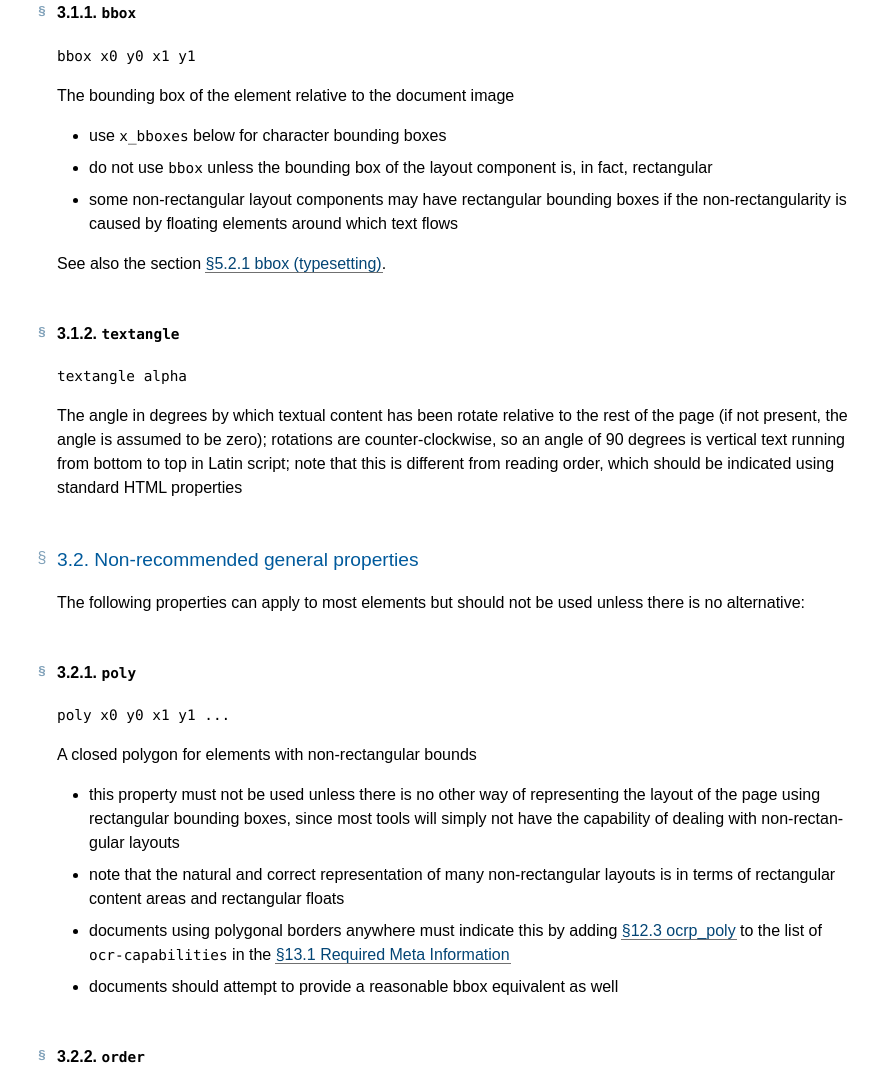
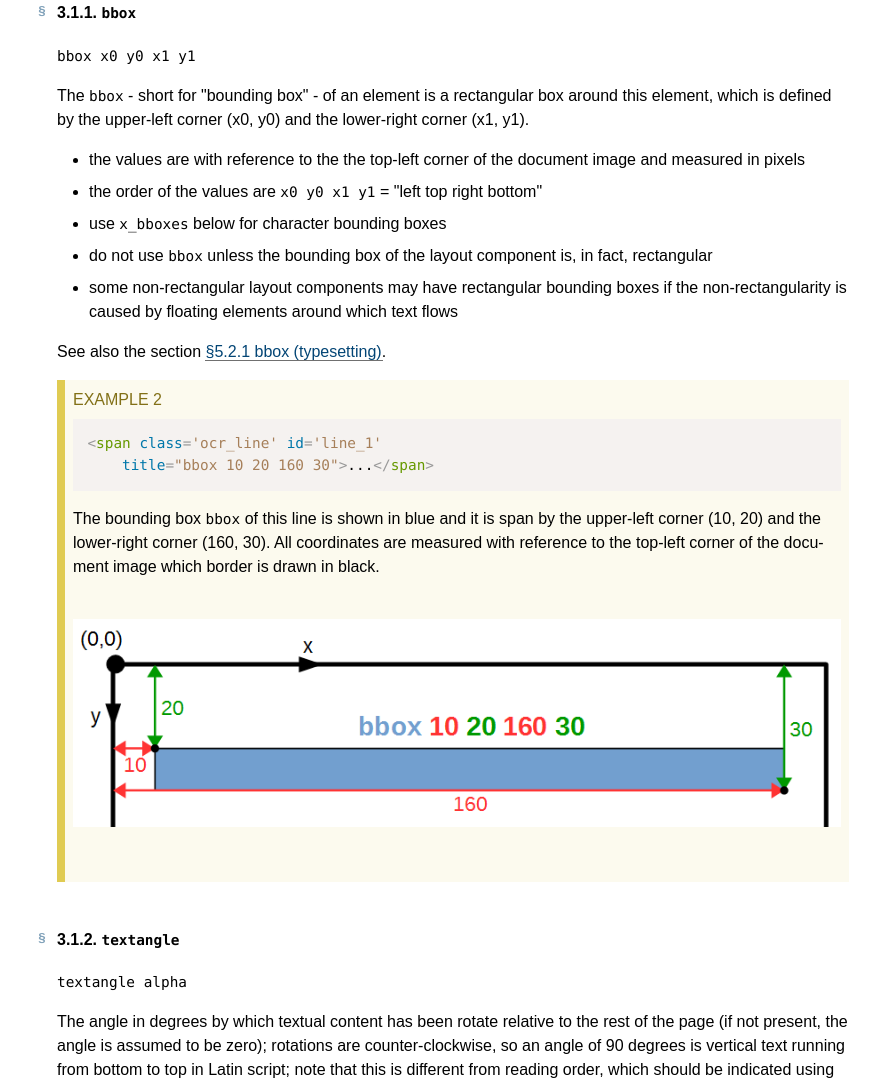
Before and after one commit to kba/hocr-spec, a plain HTML site: page 1.2/index.html in a window 1280 px wide. Shown: the part 2590-3672 px from the top of the page, without its empty margins (407-1280 px from the left). Drawn offline with Linux system fonts and the light colour scheme.

Commit message:
Add image and more description for bbox
This solves #34.

```diff
--- a/1.2/index.html
+++ b/1.2/index.html
@@ -1682,8 +1682,15 @@ multiple properties are separated by semicolons.</p>
    <p>The following properties can apply to most elements (where it makes sense):</p>
    <h4 class="heading settled" data-level="3.1.1" id="bbox"><span class="secno">3.1.1. </span><span class="content"><code>bbox</code></span><a class="self-link" href="#bbox"></a></h4>
    <p><code>bbox x0 y0 x1 y1</code></p>
-   <p>The bounding box of the element relative to the document image</p>
-   <ul>
+   <p>The <code>bbox</code> - short for "bounding box" - of an element is a rectangular box
+around this element, which is defined by the upper-left corner (x0, y0) and
+the lower-right corner (x1, y1).</p>
+   <ul>
+    <li data-md="">
+     <p>the values are with reference to the the top-left corner of the document image
+and measured in pixels</p>
+    <li data-md="">
+     <p>the order of the values are <code>x0 y0 x1 y1</code> = "left top right bottom"</p>
     <li data-md="">
      <p>use <code>x_bboxes</code> below for character bounding boxes</p>
     <li data-md="">
@@ -1694,6 +1701,17 @@ fact, rectangular</p>
 if the non-rectangularity is caused by floating elements around which text flows</p>
    </ul>
    <p>See also the section <a href="#bbox-typesetting">§5.2.1 bbox (typesetting)</a>.</p>
+   <div class="example" id="example-d34e6dbe">
+    <a class="self-link" href="#example-d34e6dbe"></a>
+<pre class="language-html highlight"><span class="p">&lt;</span><span class="nt">span</span> <span class="na">class</span><span class="o">=</span><span class="s">'ocr_line'</span> <span class="na">id</span><span class="o">=</span><span class="s">'line_1'</span>
+    <span class="na">title</span><span class="o">=</span><span class="s">"bbox 10 20 160 30"</span><span class="p">></span>...<span class="p">&lt;</span><span class="p">/</span><span class="nt">span</span><span class="p">></span>
+</pre>
+    <p>The bounding box <code>bbox</code> of this line is shown in blue and it is span
+by the upper-left corner (10, 20) and the lower-right corner (160, 30).
+All coordinates are measured with reference to the top-left corner of
+the document image which border is drawn in black.</p>
+    <figure><img alt="bbox explained" src="../images/bbox-crop.png"> </figure>
+   </div>
    <h4 class="heading settled" data-level="3.1.2" id="textangle"><span class="secno">3.1.2. </span><span class="content"><code>textangle</code></span><a class="self-link" href="#textangle"></a></h4>
    <p><code>textangle alpha</code></p>
    <p>The angle in degrees by which textual content has been rotate relative to the
```
Also changed, not shown: images/bbox-crop.png (added), 3 other files.
